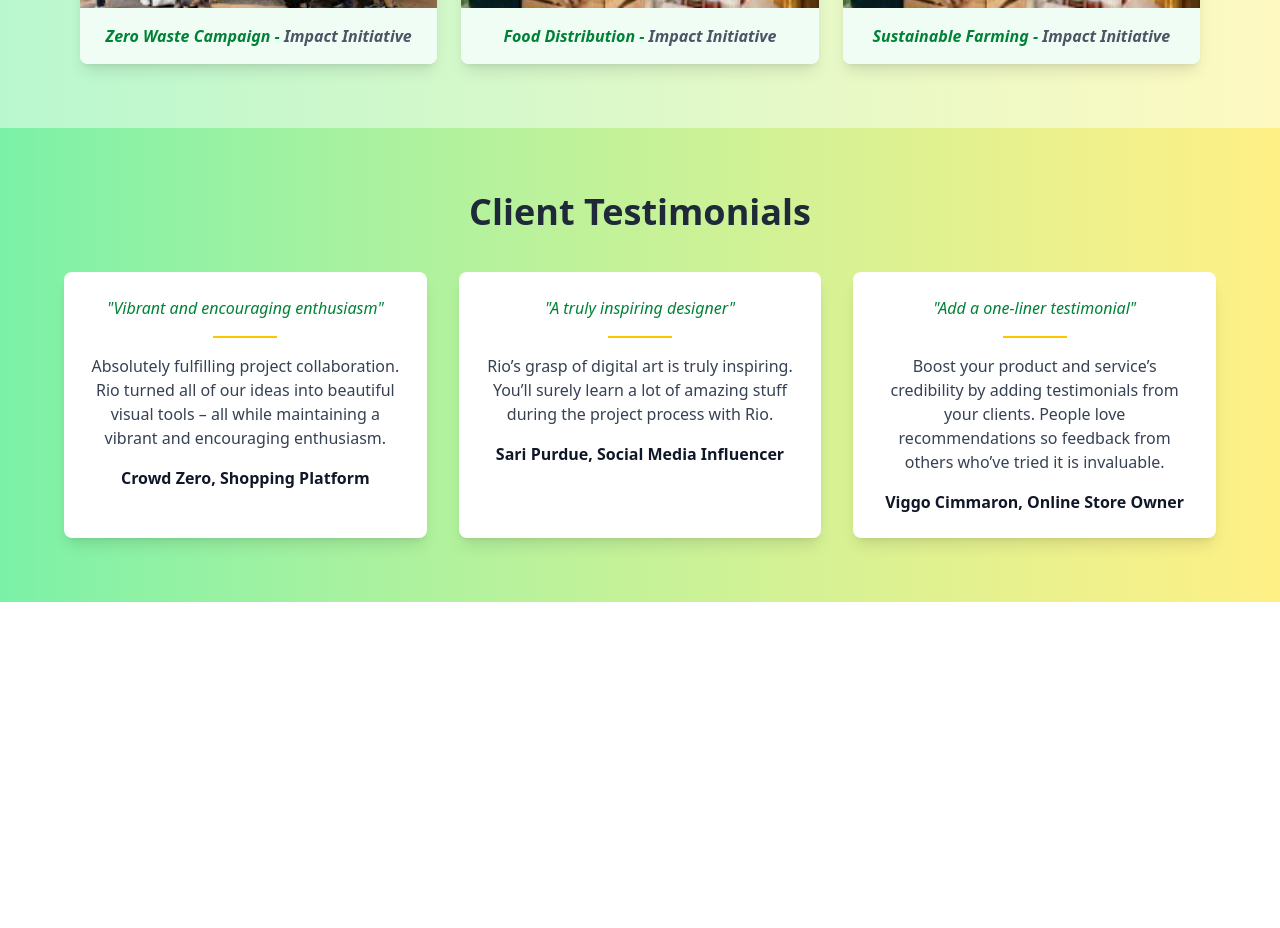
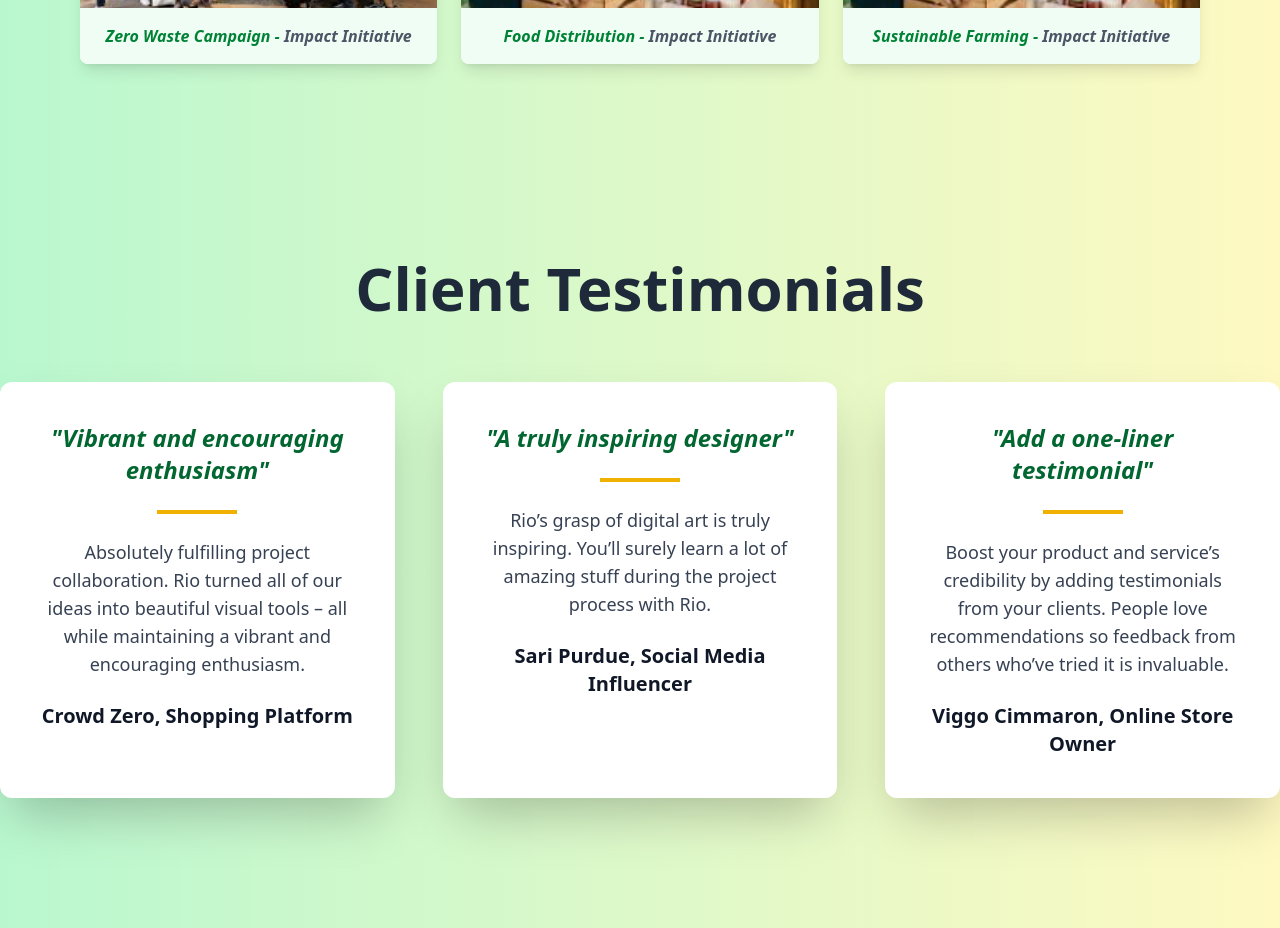
Before and after one commit to rajakokate/SuvidhaShare, a React (Vite) app in the folder frontend/: page / in a window 1280 px wide. Shown: the part 700-1628 px from the top of the page. Before the commit the page ends 1302 px from the top, so only its background shows below. Built offline with nearby package versions, Linux system fonts and the light colour scheme.

Commit message:
task done

```diff
--- a/frontend/src/clientTestmonials.jsx
+++ b/frontend/src/clientTestmonials.jsx
@@ -3,33 +3,46 @@ import { motion } from "framer-motion";
 
 export default function ClientTestimonials() {
   return (
-    <section className="py-16 bg-gradient-to-r from-green-300 to-yellow-200 flex justify-center">
-      <div className="max-w-6xl text-center">
+    <section className="min-h-screen w-full flex items-center justify-center bg-gradient-to-r from-green-200 to-yellow-100 py-16">
+      <div className="max-w-[1400px] w-full text-center">
         <motion.h2
-          className="text-gray-800 text-4xl font-bold mb-10"
-          initial={{ opacity: 0, y: -20 }}
+          className="text-gray-800 text-6xl font-bold mb-16"
+          initial={{ opacity: 0, y: -30 }}
           animate={{ opacity: 1, y: 0 }}
           transition={{ duration: 0.6 }}
         >
           Client Testimonials
         </motion.h2>
-        <div className="grid md:grid-cols-3 gap-8">
+
+        <div className="grid md:grid-cols-3 gap-12">
           {[
-            { quote: "Vibrant and encouraging enthusiasm", text: "Absolutely fulfilling project collaboration. Rio turned all of our ideas into beautiful visual tools – all while maintaining a vibrant and encouraging enthusiasm.", name: "Crowd Zero, Shopping Platform" },
-            { quote: "A truly inspiring designer", text: "Rio’s grasp of digital art is truly inspiring. You’ll surely learn a lot of amazing stuff during the project process with Rio.", name: "Sari Purdue, Social Media Influencer" },
-            { quote: "Add a one-liner testimonial", text: "Boost your product and service’s credibility by adding testimonials from your clients. People love recommendations so feedback from others who’ve tried it is invaluable.", name: "Viggo Cimmaron, Online Store Owner" }
+            {
+              quote: "Vibrant and encouraging enthusiasm",
+              text: "Absolutely fulfilling project collaboration. Rio turned all of our ideas into beautiful visual tools – all while maintaining a vibrant and encouraging enthusiasm.",
+              name: "Crowd Zero, Shopping Platform"
+            },
+            {
+              quote: "A truly inspiring designer",
+              text: "Rio’s grasp of digital art is truly inspiring. You’ll surely learn a lot of amazing stuff during the project process with Rio.",
+              name: "Sari Purdue, Social Media Influencer"
+            },
+            {
+              quote: "Add a one-liner testimonial",
+              text: "Boost your product and service’s credibility by adding testimonials from your clients. People love recommendations so feedback from others who’ve tried it is invaluable.",
+              name: "Viggo Cimmaron, Online Store Owner"
+            }
           ].map((testimonial, index) => (
             <motion.div
               key={index}
-              className="bg-white p-6 rounded-lg shadow-lg hover:shadow-2xl transition-shadow duration-300 transform hover:scale-105"
-              initial={{ opacity: 0, y: 20 }}
+              className="bg-white p-10 rounded-xl shadow-2xl hover:shadow-3xl transition duration-300 transform hover:scale-110"
+              initial={{ opacity: 0, y: 30 }}
               animate={{ opacity: 1, y: 0 }}
               transition={{ duration: 0.6, delay: index * 0.2 }}
             >
-              <p className="text-green-700 italic font-medium">"{testimonial.quote}"</p>
-              <hr className="my-4 border-t-2 border-yellow-400 w-16 mx-auto" />
-              <p className="text-gray-700">{testimonial.text}</p>
-              <p className="mt-4 font-semibold text-gray-900">{testimonial.name}</p>
+              <p className="text-green-800 italic font-semibold text-2xl">"{testimonial.quote}"</p>
+              <hr className="my-6 border-t-4 border-yellow-500 w-20 mx-auto" />
+              <p className="text-gray-700 text-lg">{testimonial.text}</p>
+              <p className="mt-6 font-bold text-gray-900 text-xl">{testimonial.name}</p>
             </motion.div>
           ))}
         </div>
```
